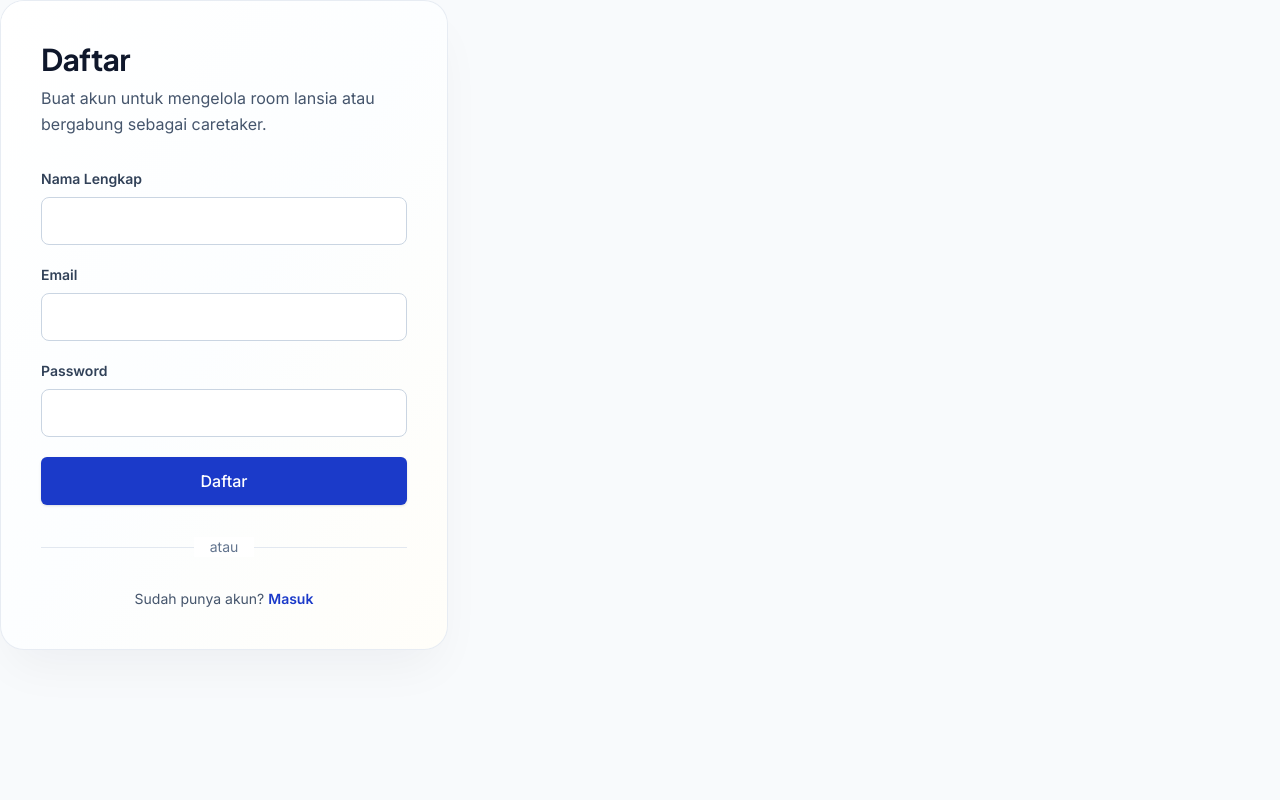
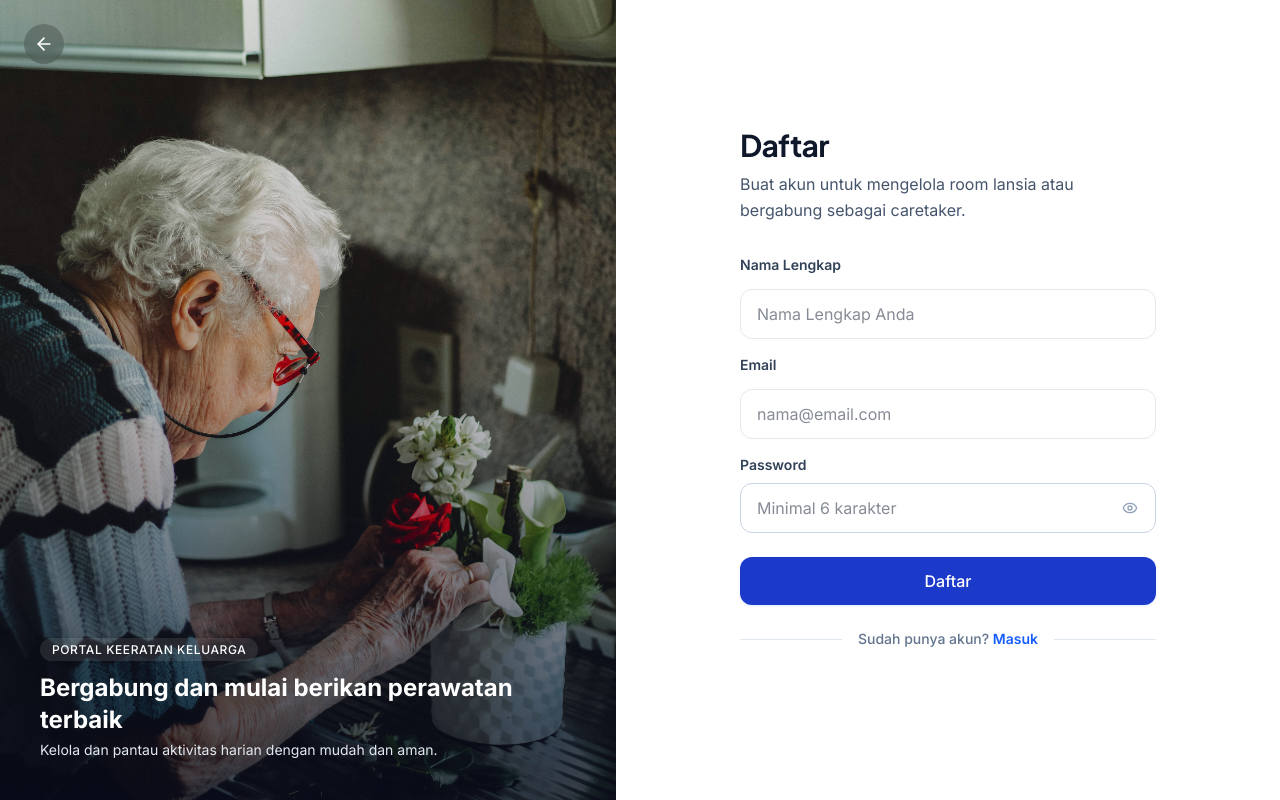
Before and after one commit to VinoSheesh/Rumaket, a Next.js app: page /register in a window 1280 px wide. Built offline with nearby package versions, Linux system fonts and the light colour scheme.

Commit message:
style: major update of design and structure, banner added

```diff
--- a/src/app/(auth)/login/page.tsx
+++ b/src/app/(auth)/login/page.tsx
@@ -1,66 +1,99 @@
 import Link from "next/link";
-import { signIn } from "@/app/(auth)/actions";
-import { Button } from "@/components/ui/Button";
-import { Input, Label } from "@/components/ui/Field";
+import { ArrowLeft } from "lucide-react";
+import { LoginForm } from "@/components/auth/LoginForm"; // Sesuaikan path impor ini
+import Image from "next/image";
 
 export default async function LoginPage({
   searchParams,
 }: {
   searchParams: Promise<{ error?: string }>;
 }) {
-  const { error } = await searchParams;
+  const resolvedParams = await searchParams;
+  const error = resolvedParams?.error;
 
   return (
-    <div className="relative overflow-hidden rounded-3xl border border-slate-200/80 bg-white p-8 shadow-2xl shadow-slate-900/5 backdrop-blur-sm md:p-10">
-      {/* Subtle gradient overlay */}
-      <div className="absolute inset-0 -z-10 bg-gradient-to-br from-white via-slate-50/30 to-accent-50/20" />
+    <div className="h-screen w-screen bg-gradient-to-br from-slate-900 via-blue-900 to-slate-800 flex overflow-hidden">
+      <div className="hidden lg:flex flex-1 relative overflow-hidden">
+        <div className="absolute top-6 left-6 z-10">
+          <Link
+            href="/"
+            className="w-10 h-10 bg-black/20 backdrop-blur-sm rounded-full flex items-center justify-center hover:bg-black/30 transition-all text-white"
+            aria-label="Kembali ke Beranda"
+          >
+            <ArrowLeft className="w-5 h-5" />
+          </Link>
+        </div>
 
-      <div className="relative">
-        <h1 className="font-display text-3xl font-bold tracking-tight text-slate-900">
+        <div className="absolute inset-0">
+          <Image
+            src="/images/login-banner.jpg"
+            alt="Room Lansia Brand Asset"
+            fill
+            priority
+            className="w-full h-full object-cover"
+          />
+        </div>
+
+        <div className="absolute inset-0 bg-gradient-to-t from-slate-950/70 via-slate-950/20 to-transparent pointer-events-none" />
+
+        <div className="absolute bottom-10 left-10 right-10 z-10 text-white">
+          <span className="px-3 py-1 bg-white/10 backdrop-blur-md rounded-full text-xs font-medium uppercase tracking-wider">
+            Portal Keeratan Keluarga
+          </span>
+          <h2 className="text-2xl font-bold mt-3">
+            Menghadirkan solusi perawatan untuk mendekatkan
+          </h2>
+          <p className="text-sm text-slate-200 mt-1">
+            Kelola dan pantau aktivitas harian dengan mudah dan aman.
+          </p>
+        </div>
+      </div>
+
+      <div className="flex-1 flex items-center justify-center bg-white px-6 py-12 overflow-y-auto">
+        <div className="w-full max-w-md p-2 md:p-4">
+          <div className="lg:hidden mb-6">
+            <Link
+              href="/"
+              className="inline-flex items-center gap-2 text-sm font-medium text-slate-600 hover:text-slate-900 transition-colors"
+            >
+              <ArrowLeft className="w-4 h-4" /> Kembali ke Beranda
+            </Link>
+          </div>
+
+          <div className="mb-8">
+            <h1 className="font-display text-3xl font-bold tracking-tight text-slate-900 mb-2">
               Masuk
             </h1>
-        <p className="mt-2 text-base leading-relaxed text-slate-600">
+            <p className="text-base leading-relaxed text-slate-600">
               Masuk untuk mengakses room lansia Anda.
             </p>
+          </div>
 
           {error && (
-          <div className="mt-6 rounded-xl border border-rose-200 bg-gradient-to-br from-rose-50 to-rose-100/50 px-4 py-3 shadow-sm">
+            <div className="mb-6 rounded-xl border border-rose-200 bg-gradient-to-br from-rose-50 to-rose-100/50 px-4 py-3 shadow-sm">
               <p className="text-sm font-medium text-rose-700">{error}</p>
             </div>
           )}
 
-        <form action={signIn} className="mt-8 space-y-5">
-          <div>
-            <Label htmlFor="email">Email</Label>
-            <Input id="email" name="email" type="email" required />
-          </div>
-          <div>
-            <Label htmlFor="password">Password</Label>
-            <Input id="password" name="password" type="password" required />
-          </div>
-          <Button type="submit" className="w-full" size="lg">
-            Masuk
-          </Button>
-        </form>
+          <LoginForm />
 
-        <div className="relative mt-8">
+          <div className="relative mt-4">
             <div className="absolute inset-0 flex items-center">
               <div className="w-full border-t border-slate-200" />
             </div>
             <div className="relative flex justify-center text-sm">
-            <span className="bg-white px-4 text-slate-500">atau</span>
-          </div>
-        </div>
-
-        <p className="mt-8 text-center text-sm text-slate-600">
+              <span className="bg-white px-4 text-slate-500 font-medium">
                 Belum punya akun?{" "}
                 <Link
                   href="/register"
-            className="font-semibold text-brand-700 transition-colors hover:text-brand-800"
+                  className="font-semibold text-blue-600 hover:text-blue-700 transition-colors"
                 >
                   Daftar sekarang
                 </Link>
-        </p>
+              </span>
+            </div>
+          </div>
+        </div>
       </div>
     </div>
   );
--- a/src/app/(auth)/register/page.tsx
+++ b/src/app/(auth)/register/page.tsx
@@ -1,100 +1,126 @@
 import Link from "next/link";
-import { signUp } from "@/app/(auth)/actions";
-import { Button } from "@/components/ui/Button";
-import { Input, Label } from "@/components/ui/Field";
-import { Sparkles } from "lucide-react";
+import { ArrowLeft, Sparkles } from "lucide-react";
+import { RegisterForm } from "@/components/auth/RegisterForm"; // Sesuaikan path impor komponen di atas
+import Image from "next/image";
 
 export default async function RegisterPage({
   searchParams,
 }: {
   searchParams: Promise<{ error?: string; join_code?: string }>;
 }) {
-  const { error, join_code } = await searchParams;
+  const resolvedParams = await searchParams;
+  const error = resolvedParams?.error;
+  const join_code = resolvedParams?.join_code;
 
   return (
-    <div className="relative overflow-hidden rounded-3xl border border-slate-200/80 bg-white p-8 shadow-2xl shadow-slate-900/5 backdrop-blur-sm md:p-10">
-      {/* Subtle gradient overlay */}
-      <div className="absolute inset-0 -z-10 bg-gradient-to-br from-white via-accent-50/20 to-warmth-50/30" />
+    <div className="h-screen w-screen bg-gradient-to-br from-slate-900 via-blue-900 to-slate-800 flex overflow-hidden">
+      <div className="hidden lg:flex flex-1 relative overflow-hidden">
+        <div className="absolute top-6 left-6 z-10">
+          <Link
+            href="/"
+            className="w-10 h-10 bg-black/20 backdrop-blur-sm rounded-full flex items-center justify-center hover:bg-black/30 transition-all text-white"
+            aria-label="Kembali ke Beranda"
+          >
+            <ArrowLeft className="w-5 h-5" />
+          </Link>
+        </div>
 
-      <div className="relative">
+        <div className="absolute inset-0">
+          <Image
+            src="/images/register-banner.jpg"
+            fill
+            priority
+            alt="Room Lansia Brand Asset"
+            className="w-full h-full object-cover"
+          />
+        </div>
+
+        <div className="absolute inset-0 bg-gradient-to-t from-slate-950/70 via-slate-950/20 to-transparent pointer-events-none" />
+
+        <div className="absolute bottom-10 left-10 right-10 z-10 text-white">
+          <span className="px-3 py-1 bg-white/10 backdrop-blur-md rounded-full text-xs font-medium uppercase tracking-wider">
+            Portal Keeratan Keluarga
+          </span>
+          <h2 className="text-2xl font-bold mt-3">
+            Bergabung dan mulai berikan perawatan terbaik
+          </h2>
+          <p className="text-sm text-slate-200 mt-1">
+            Kelola dan pantau aktivitas harian dengan mudah dan aman.
+          </p>
+        </div>
+      </div>
+
+      <div className="flex-1 flex items-center justify-center bg-white px-6 py-12 overflow-y-auto">
+        <div className="w-full max-w-md p-2 md:p-4">
+          <div className="lg:hidden mb-6">
+            <Link
+              href="/"
+              className="inline-flex items-center gap-2 text-sm font-medium text-slate-600 hover:text-slate-900 transition-colors"
+            >
+              <ArrowLeft className="w-4 h-4" /> Kembali ke Beranda
+            </Link>
+          </div>
+
           {join_code && (
-          <div className="mb-5 inline-flex items-center gap-2 rounded-full border border-warmth-200 bg-gradient-to-r from-warmth-50 to-accent-50 px-3 py-1.5 text-xs font-medium text-warmth-800 shadow-sm">
+            <div className="mb-5 inline-flex items-center gap-2 rounded-full border border-amber-200 bg-gradient-to-r from-amber-50 to-orange-50 px-3 py-1.5 text-xs font-medium text-amber-800 shadow-sm">
               <Sparkles className="h-3.5 w-3.5" />
               Ada kode undangan menunggu!
             </div>
           )}
 
-        <h1 className="font-display text-3xl font-bold tracking-tight text-slate-900">
+          <div className="mb-8">
+            <h1 className="font-display text-3xl font-bold tracking-tight text-slate-900 mb-2">
               Daftar
             </h1>
-        <p className="mt-2 text-base leading-relaxed text-slate-600">
+            <p className="text-base leading-relaxed text-slate-600">
               {join_code
                 ? "Daftar dahulu, lalu masukkan kode undangan untuk bergabung."
                 : "Buat akun untuk mengelola room lansia atau bergabung sebagai caretaker."}
             </p>
+          </div>
 
           {error && (
-          <div className="mt-6 rounded-xl border border-rose-200 bg-gradient-to-br from-rose-50 to-rose-100/50 px-4 py-3 shadow-sm">
+            <div className="mb-6 rounded-xl border border-rose-200 bg-gradient-to-br from-rose-50 to-rose-100/50 px-4 py-3 shadow-sm">
               <p className="text-sm font-medium text-rose-700">{error}</p>
             </div>
           )}
 
-        <form action={signUp} className="mt-8 space-y-5">
-          <div>
-            <Label htmlFor="full_name">Nama Lengkap</Label>
-            <Input id="full_name" name="full_name" type="text" required />
-          </div>
-          <div>
-            <Label htmlFor="email">Email</Label>
-            <Input id="email" name="email" type="email" required />
-          </div>
-          <div>
-            <Label htmlFor="password">Password</Label>
-            <Input
-              id="password"
-              name="password"
-              type="password"
-              minLength={6}
-              required
-            />
-          </div>
-          <Button type="submit" className="w-full" size="lg">
-            Daftar
-          </Button>
-        </form>
+          <RegisterForm />
 
           {join_code && (
-          <p className="mt-6 text-center text-sm text-slate-600 bg-warmth-50/50 rounded-lg px-4 py-2.5 border border-warmth-100">
+            <p className="mt-6 text-center text-sm text-slate-600 bg-amber-50/50 rounded-xl px-4 py-3 border border-amber-100">
               Setelah daftar, masukkan kode{" "}
-            <span className="font-mono font-semibold text-brand-700">
+              <span className="font-mono font-semibold text-blue-600">
                 {join_code}
               </span>{" "}
               di halaman{" "}
-            <Link href="/join" className="font-semibold text-brand-700 hover:text-brand-800">
+              <Link
+                href="/join"
+                className="font-semibold text-blue-600 hover:text-blue-700"
+              >
                 Join Room
               </Link>
               .
             </p>
           )}
 
-        <div className="relative mt-8">
+          <div className="relative my-6">
             <div className="absolute inset-0 flex items-center">
               <div className="w-full border-t border-slate-200" />
             </div>
             <div className="relative flex justify-center text-sm">
-            <span className="bg-white px-4 text-slate-500">atau</span>
-          </div>
-        </div>
-
-        <p className="mt-8 text-center text-sm text-slate-600">
+              <span className="bg-white px-4 text-slate-500 font-medium">
                 Sudah punya akun?{" "}
                 <Link
                   href="/login"
-            className="font-semibold text-brand-700 transition-colors hover:text-brand-800"
+                  className="font-semibold text-blue-600 hover:text-blue-700 transition-colors"
                 >
                   Masuk
                 </Link>
-        </p>
+              </span>
+            </div>
+          </div>
+        </div>
       </div>
     </div>
   );
```
Lines whose indentation alone changed are shown as unchanged.
